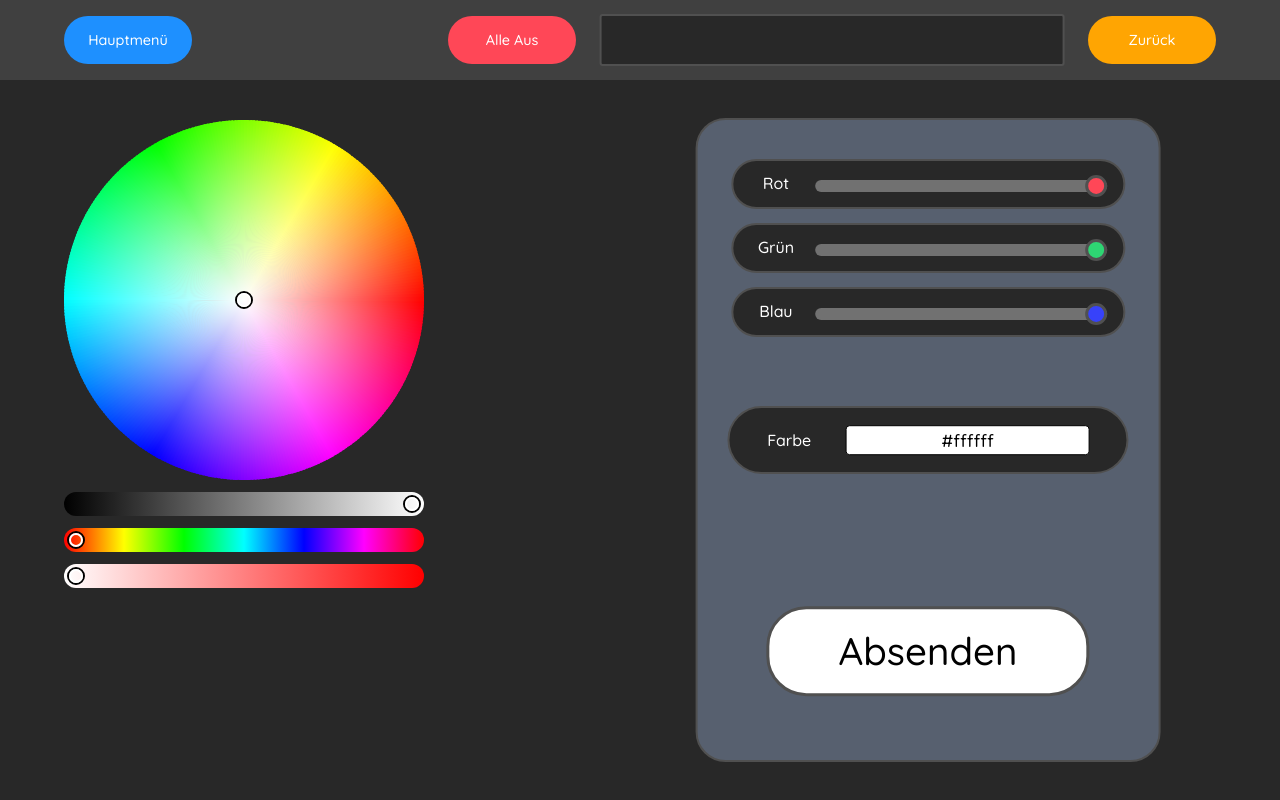
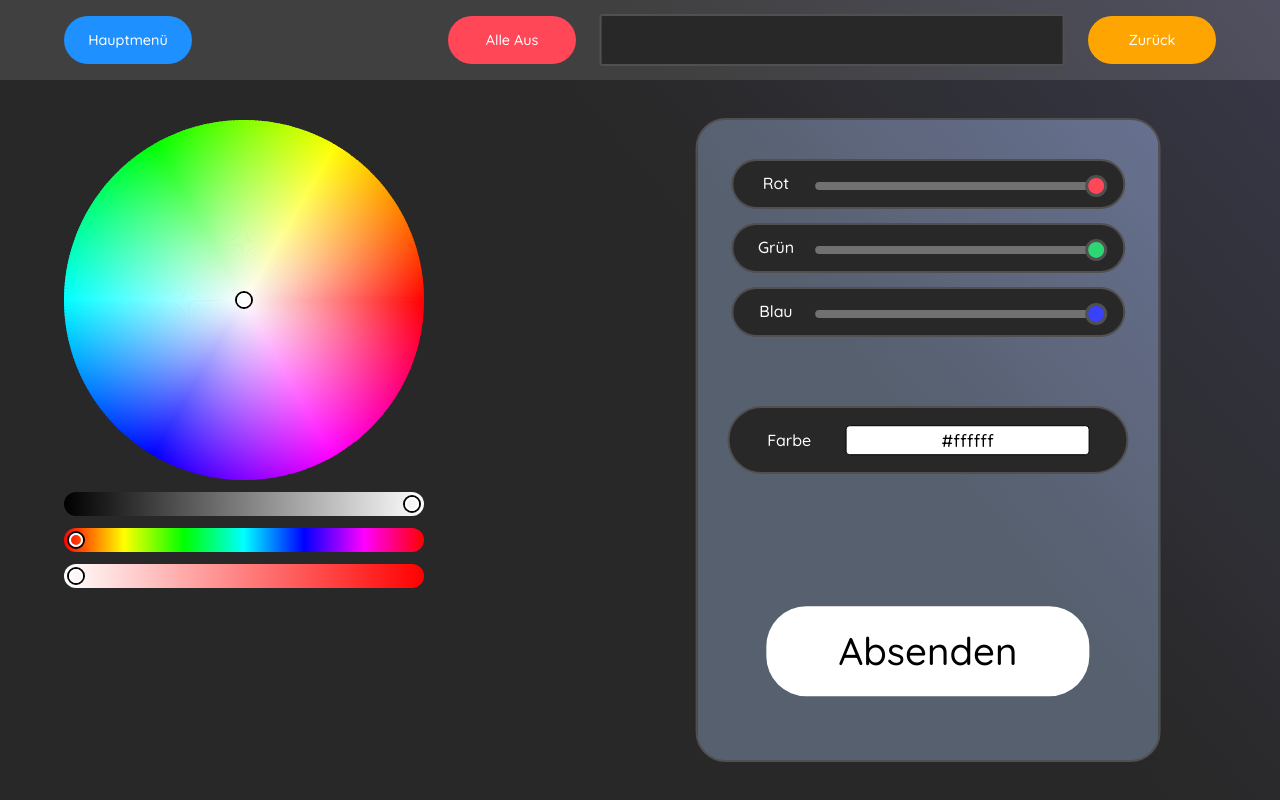
Before and after one commit to RepublicCody/webinterface, a PHP site: page /farbauswahl.php in a window 1280 px wide. Run offline with PHP 8.4, Linux system fonts and the light colour scheme; data that the repository does not hold is empty.

Commit message:
ich mag Zuege

```diff
--- a/style.css
+++ b/style.css
@@ -21,7 +21,7 @@ input[type="button"]::-moz-focus-inner {
     left: 50%;
     width: 100%;
     height: 10%;
-    background-color: #404040;
+    background-image: linear-gradient(50deg, #404040 50%, #505060);
     transform: translate(-50%, -50%);
     -ms-transform: translate(-50%, -50%);
 }
@@ -71,7 +71,7 @@ input[type="button"]::-moz-focus-inner {
 .background {
     width: 100%;
     height: 100%;
-    background-color: #282828;
+    background-image: linear-gradient(50deg, #282828 60%, #383848)
 }
 
 #alleregalehauptmenue {
@@ -599,7 +599,7 @@ td {
     top: 50%;
     left: 75%;
     color: #ffffff;
-    background-color: #57606f;
+    background-image: linear-gradient(50deg, #57606f 50%, #67708f);
     border: 2px solid #505050;
     border-radius: 30px;
     transform: translate(-50%, -50%);
@@ -663,7 +663,7 @@ td {
     left: 50%;
     width: 70%;
     height: 14%;
-    border: 3px solid #505050;
+    border: 0;
     border-radius: 40px;
     font-size: 240%;
     transform: translate(-50%, -50%);
@@ -701,7 +701,7 @@ input[type=range] {
 
 input[type=range]::-webkit-slider-runnable-track{
     background: #717171;
-    height: 12px;
+    height: 8px;
     width: 100%;
     border-radius: 30px;
     transition: .3s;
@@ -714,7 +714,7 @@ input[type=range]::-webkit-slider-thumb{
     height: 22px;
     border-radius: 50%;
     border: 3px solid #505050;
-    margin-top: -5px;
+    margin-top: -7px;
 }
 #redbar::-webkit-slider-thumb {
     background: #ff4757;
@@ -831,6 +831,15 @@ input[type=range]::-moz-range-progress {
     -ms-transform: translate(-50%, -50%);
 }
 
+.bar::-moz-range-progress {
+    position: absolute;
+    top: 50%;
+    left: 54%;
+    height: 100%;
+    transform: translate(-50%, -50%);
+    -ms-transform: translate(-50%, -50%);
+}
+
 #display {
     position: absolute;
     height: 25%;
```
